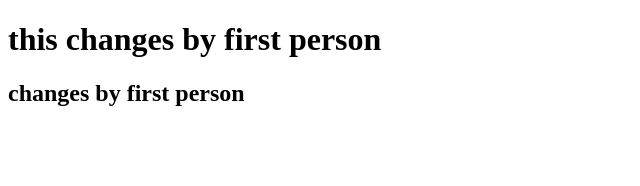
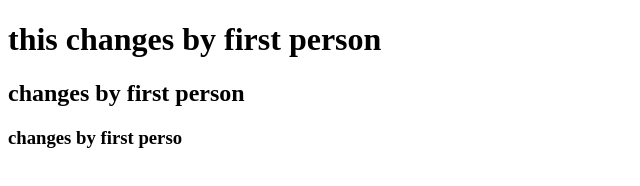
Before and after one commit to Ganeshchennuboina/git-merge-, a plain HTML site: page index.html in a window 1280 px wide. Shown: the whole page, without its empty margins (0-640 px from the left). Drawn offline with Linux system fonts and the light colour scheme.

Commit message:
changes by first person secon

```diff
--- a/index.html
+++ b/index.html
@@ -8,6 +8,8 @@
 <body>
     <h1>this changes by first person</h1>
     <h2> changes by first person</h2>
+    <h3>changes by first perso<h3>
+
 
 </body>
 </html>
```
